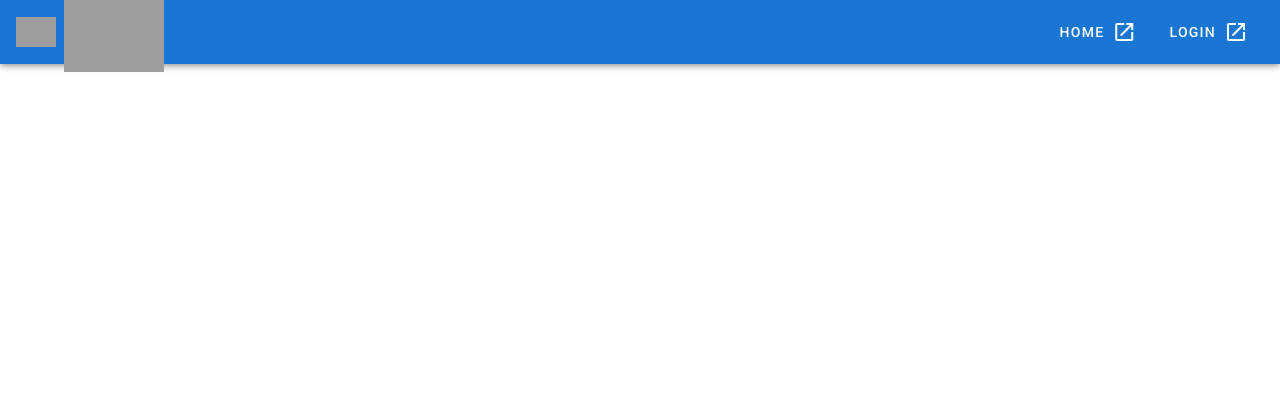
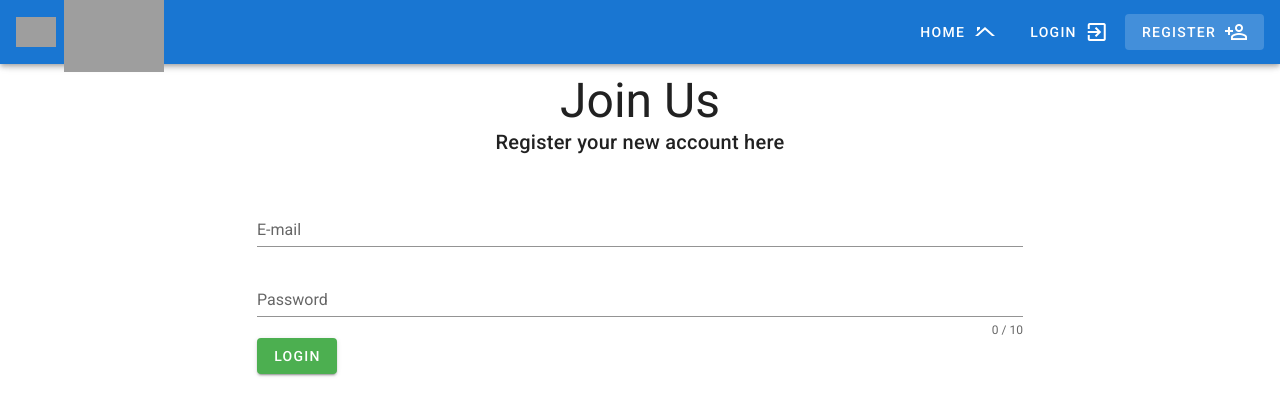
Before and after one commit to hellonathapon/mysql-auth-login, a Vue app in the folder client/: page /register in a window 1280 px wide. Shown: the top 416 px of the page. Built offline with nearby package versions, Linux system fonts and the light colour scheme; grey boxes are pictures that could not be loaded.

Commit message:
style register and login form

```diff
--- a/client/src/App.vue
+++ b/client/src/App.vue
@@ -29,11 +29,15 @@
 
       <v-btn text to="/">
         <span class="mr-2">Home</span>
-        <v-icon>mdi-open-in-new</v-icon>
+        <v-icon>mdi-home-roof</v-icon>
       </v-btn>
-      <v-btn text to="/about">
+      <v-btn text to="/login">
         <span class="mr-2">Login</span>
-        <v-icon>mdi-open-in-new</v-icon>
+        <v-icon>mdi-login-variant</v-icon>
+      </v-btn>
+      <v-btn text to="/register">
+        <span class="mr-2">Register</span>
+        <v-icon>mdi-account-plus-outline</v-icon>
       </v-btn>
     </v-app-bar>
 
@@ -44,14 +48,9 @@
 </template>
 
 <script>
-// import HelloWorld from './components/HelloWorld';
 
 export default {
   name: 'App',
-
-  components: {
-    // HelloWorld,
-  },
 
   data: () => ({
     //
--- a/client/src/router/index.js
+++ b/client/src/router/index.js
@@ -11,12 +11,17 @@
     component: Home
   },
   {
-    path: '/about',
-    name: 'About',
+    path: '/login',
+    name: 'Login',
     // route level code-splitting
     // this generates a separate chunk (about.[hash].js) for this route
     // which is lazy-loaded when the route is visited.
-    component: () => import(/* webpackChunkName: "about" */ '../views/About.vue')
+    component: () => import(/* webpackChunkName: "about" */ '../views/Login.vue')
+  },
+  {
+    path: '/register',
+    name: 'Register',
+    component: () => import('../views/Register.vue')
   }
 ]
 
--- a/client/src/views/About.vue
+++ /dev/null
@@ -1,33 +0,0 @@
-<template>
-  <div class="about">
-    <h1>This is an Login page</h1>
-    <label for="email">Email</label>
-    <input v-model="credentials.email" type="text" id="email" name="email">
-    <label for="password">Password</label>
-    <input v-model="credentials.password" type="password" id="password" name="password">
-    <button v-on:click="hanldeSubmit" type="submit">Login</button>
-  </div>
-</template>
-
-<script>
-import axios from 'axios';
-
-export default {
-  name: 'Login',
-  data: () => ({
-      credentials: {
-        email: '',
-        password: '',
-      }
-  }),
-  methods: {
-    hanldeSubmit: function(e){
-      e.preventDefault();
-      // console.log(this.credentials)
-      axios.post(`http://localhost:5000/auth/login`, this.credentials)
-        .then(res => console.log(res))
-        .catch(err => console.log(err))
-    }
-  }
-}
-</script>
--- /dev/null
+++ b/client/src/views/Login.vue
@@ -0,0 +1,75 @@
+<template>
+  <div class="login">
+    <v-container>
+      <v-row justify="center">
+        <v-col cols="12">
+            <h2 class="display-2 text-center">Welcome</h2>
+            <p class="title text-center">Sign In to your account</p>
+        </v-col>
+
+        <v-col cols="8">
+          <v-form
+            ref="form"
+            lazy-validation
+          >
+
+            <v-text-field
+              v-model="credentials.email"
+              :rules="emailRules"
+              label="E-mail"
+              required
+            ></v-text-field>
+
+            <v-text-field
+              v-model="credentials.password"
+              :counter="10"
+              :rules="passwordRules"
+              label="Password"
+              required
+            ></v-text-field>
+
+            <v-btn
+              :disabled="!valid"
+              color="success"
+              class="mr-4"
+              @click="hanldeSubmit"
+            >
+              Login
+            </v-btn>
+          </v-form>
+        </v-col>
+      </v-row>
+    </v-container>
+  </div>
+</template>
+
+<script>
+import axios from 'axios';
+
+export default {
+  name: 'Login',
+  data: () => ({
+      credentials: {
+        email: '',
+        password: '',
+      },
+      valid: true,
+      emailRules: [
+        v => !!v || 'E-mail is required',
+        v => /.+@.+\..+/.test(v) || 'E-mail must be valid',
+      ],
+      passwordRules: [
+        v => !!v || 'Password is required',
+      ],
+  }),
+  methods: {
+    hanldeSubmit: function(e){
+      e.preventDefault();
+      // console.log(this.credentials)
+      axios.post(`http://localhost:5000/auth/login`, this.credentials)
+        .then(res => console.log(res))
+        .catch(err => console.log(err))
+    }
+  }
+}
+</script>
--- /dev/null
+++ b/client/src/views/Register.vue
@@ -0,0 +1,64 @@
+<template>
+    <div class="signup">
+        <v-container>
+      <v-row justify="center">
+        <v-col cols="12">
+            <h2 class="display-2 text-center">Join Us</h2>
+            <p class="title text-center">Register your new account here</p>
+        </v-col>
+
+        <v-col cols="8">
+          <v-form
+            ref="form"
+            lazy-validation
+          >
+
+            <v-text-field
+              v-model="credentials.email"
+              :rules="emailRules"
+              label="E-mail"
+              required
+            ></v-text-field>
+
+            <v-text-field
+              v-model="credentials.password"
+              :counter="10"
+              :rules="passwordRules"
+              label="Password"
+              required
+            ></v-text-field>
+
+            <v-btn
+              :disabled="!valid"
+              color="success"
+              class="mr-4"
+              @click="hanldeSubmit"
+            >
+              Login
+            </v-btn>
+          </v-form>
+        </v-col>
+      </v-row>
+    </v-container>
+    </div>
+</template>
+
+<script>
+export default {
+   name: 'Signup',
+   data: () => ({
+      credentials: {
+        email: '',
+        password: '',
+      },
+      valid: true,
+      emailRules: [
+        v => !!v || 'E-mail is required',
+        v => /.+@.+\..+/.test(v) || 'E-mail must be valid',
+      ],
+      passwordRules: [
+        v => !!v || 'Password is required',
+      ],
+  }),
+}
+</script>
```
Also changed, not shown: 2 other files (tests, documents, lock files or other folders).
